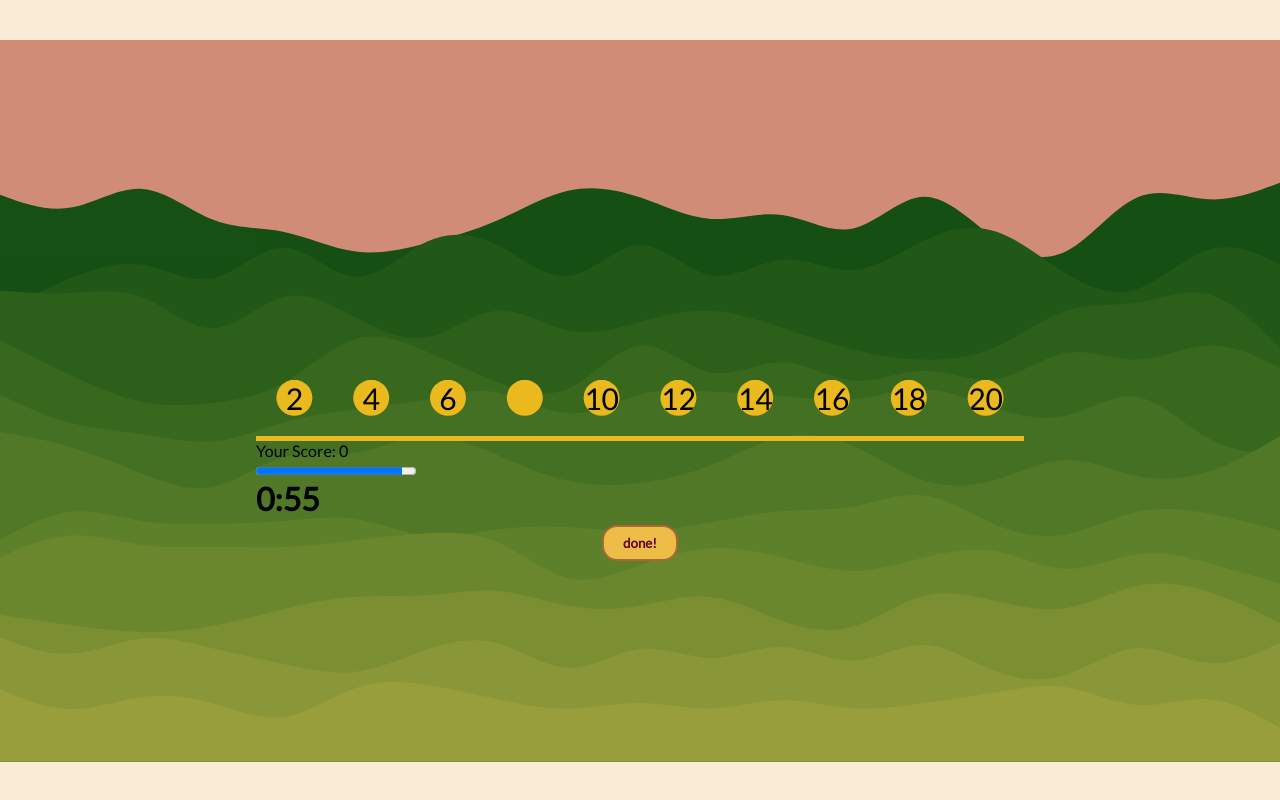
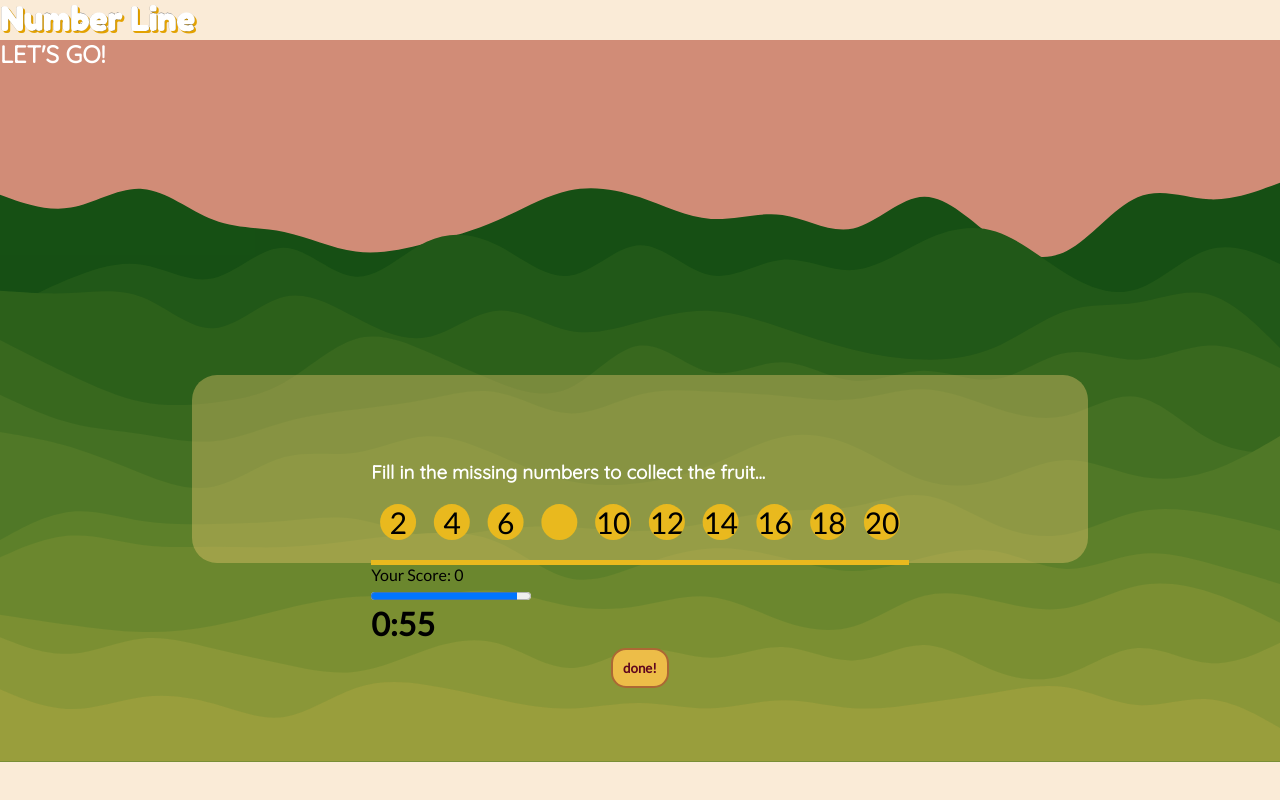
Before and after one commit to SchoolOfCode/final-project_front-end-full-stack-fam, a React (Create React App) app in the folder frontend-final-project/: page /activity in a window 1280 px wide. Shown: the top 800 px of the page. Built offline with nearby package versions, Linux system fonts and the light colour scheme; a web font is replaced by a local one.

Commit message:
several styling tweaks

```diff
--- a/frontend-final-project/src/routes/ActivityIntroPage/ActivityIntroPage.css
+++ b/frontend-final-project/src/routes/ActivityIntroPage/ActivityIntroPage.css
@@ -31,8 +31,3 @@
 padding: 10px
 
 }
-
-.back-button {
-
-
-}
--- a/frontend-final-project/src/routes/ActivityPage/ActivityPage.css
+++ b/frontend-final-project/src/routes/ActivityPage/ActivityPage.css
@@ -1,6 +1,48 @@
 :root{
     background-color: antiquewhite;
+    display: flex;
 }
+
+
+.text-container{
+
+    width:100vw;
+    flex-direction: column;
+    flex-wrap: wrap;
+    justify-content: center;
+    align-items: flex-start;
+
+}
+
+
+.the-activity-heading{
+
+    font-family: 'Fredoka One', cursive;
+    color:rgb(255, 255, 255);
+    text-shadow: 2px 2px #E3A200;
+    -webkit-text-stroke: 0.1px black;
+
+
+
+
+}
+
+.lets-go{
+
+    font-family: 'Quicksand', sans-serif;
+    color:rgb(255, 255, 255);
+    align-content: space-around;
+
+}
+
+.the-activity-description{
+
+    color:rgb(255, 255, 255);
+    font-family: 'Quicksand', sans-serif;
+
+}
+
+
 
 .main{
     width:100vw;
@@ -10,12 +52,26 @@
     align-items: center;
 }
 
-
 .num-line-container{
     display: flex;
     flex-direction: column;
     height: 10%;
     width: 60%;
+
+}
+
+.the-card-div {
+
+    display: flex;
+    flex-direction: column;
+    align-items: center;
+    justify-content: center;
+
+    width: 70vw;
+
+
+    border-radius: 25px;
+    background-color: #edca7365;
 
 }
 
@@ -53,7 +109,7 @@
 }
 
 .submit-button{
-    width: 10%;
+    padding: 10px;
 
 }
 
--- a/frontend-final-project/src/routes/ActivityPage/ActivityPage.js
+++ b/frontend-final-project/src/routes/ActivityPage/ActivityPage.js
@@ -13,10 +13,19 @@ export default function ActivityPage({score, setScore, clicks ,setClicks}) {
         <LogoutButton/>
         <MySvgDay className='activity-background-image-daytime'/>
         <MySvgNight className='activity-background-image-nighttime'/>
+
+        <div className='text-container'>
+          <h1 className='the-activity-heading'>Number Line</h1>
+          <h2 className='lets-go'>LET'S GO!</h2>
+        </div>
+
         <main className ="main">
-        <div className='num-line-container'>
-            <NumLine score = {score} setScore = {setScore} clicks = {clicks} setClicks = {setClicks}/>
-        </div>
+          <div className='the-card-div'>
+            <div className='num-line-container'>
+              <h3 className='the-activity-description'>Fill in the missing numbers to collect the fruit...</h3>
+                <NumLine score = {score} setScore = {setScore} clicks = {clicks} setClicks = {setClicks}/>
+            </div>
+          </div>
         </main>
         {/* <nav>
           <Link to="/login">Back to Log In</Link>
--- a/frontend-final-project/src/routes/CircularDeterminate/style.css
+++ b/frontend-final-project/src/routes/CircularDeterminate/style.css
@@ -1,5 +1 @@
-.circular-determinate{
-
-    color:blue;
-
-}
+/* nope */
--- a/frontend-final-project/src/routes/ResultsPage/ResultsPage.css
+++ b/frontend-final-project/src/routes/ResultsPage/ResultsPage.css
@@ -19,15 +19,17 @@
 
 .heading {
 
-    color:aqua;
+    color:rgb(255, 255, 255);
     font-family: 'Fredoka One', cursive;
+    text-shadow: 2px 2px #E3A200;
+    -webkit-text-stroke: 0.001px black;
 
 }
 
 .h3-score {
 
     font-family: 'Quicksand', sans-serif;
-    color:aqua
+    color:rgb(255, 255, 255)
 
 
 }
@@ -35,6 +37,34 @@
 .h3-percentage {
 
     font-family: 'Quicksand', sans-serif;
-    color:aqua
+    color:rgb(255, 255, 255)
 
 }
+
+.h3-encouragement{
+
+    font-family: 'Quicksand', sans-serif;
+    color:rgb(255, 255, 255);
+    font-size: small;
+
+}
+
+.button-container{
+
+    display: flex;
+    flex-direction: row;
+    align-items: center;
+    justify-content: center;
+    z-index: 1;
+
+}
+
+.retry-button {
+padding: 10px
+
+}
+
+.map-button {
+    padding: 10px
+
+}
--- a/frontend-final-project/src/routes/ResultsPage/ResultsPage.js
+++ b/frontend-final-project/src/routes/ResultsPage/ResultsPage.js
@@ -31,14 +31,14 @@ export default function ResultsPage({score, clicks}) {
     return <>
         <LogoutButton/>
         <main className = "main">
-          <h2>welcome to the Results Page</h2>
        <MySvgNight className = 'results-background-image-nighttime'/>
-
-          <h2 className='heading'>Well Done!</h2>
+          <h1 className='heading'>Well Done!</h1>
         <h3 className='h3-score'>Your score is {score}!</h3>
         <h3 className='h3-percentage'>You got {scorePercent}% correct</h3>
         <h3 className='h3-encouragement'>{theMessage}</h3>
         <CircularDeterminate score={score}/>
+
+        <div className='button-container'>
           <nav>
             <Link to="/expedition">
               <button className = "map-button">Back to Map</button>
@@ -49,6 +49,7 @@ export default function ResultsPage({score, clicks}) {
               <button className = "retry-button">Try Again</button>
             </Link>
           </nav>
+        </div>
         </main>
       </>
   }
```
Lines whose indentation alone changed are shown as unchanged.
